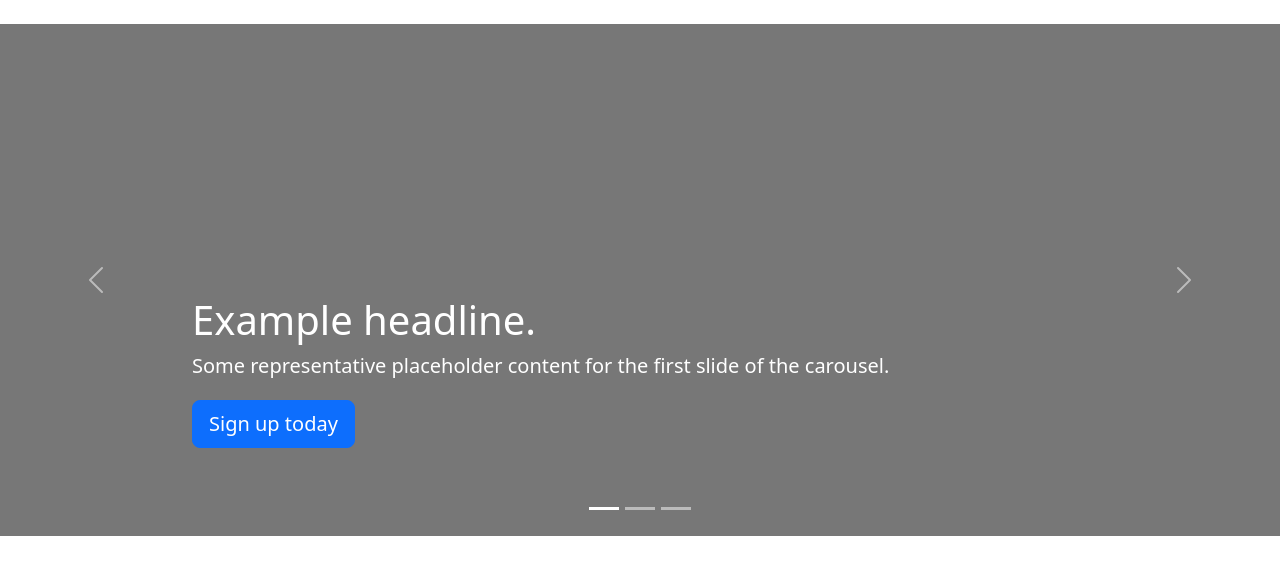
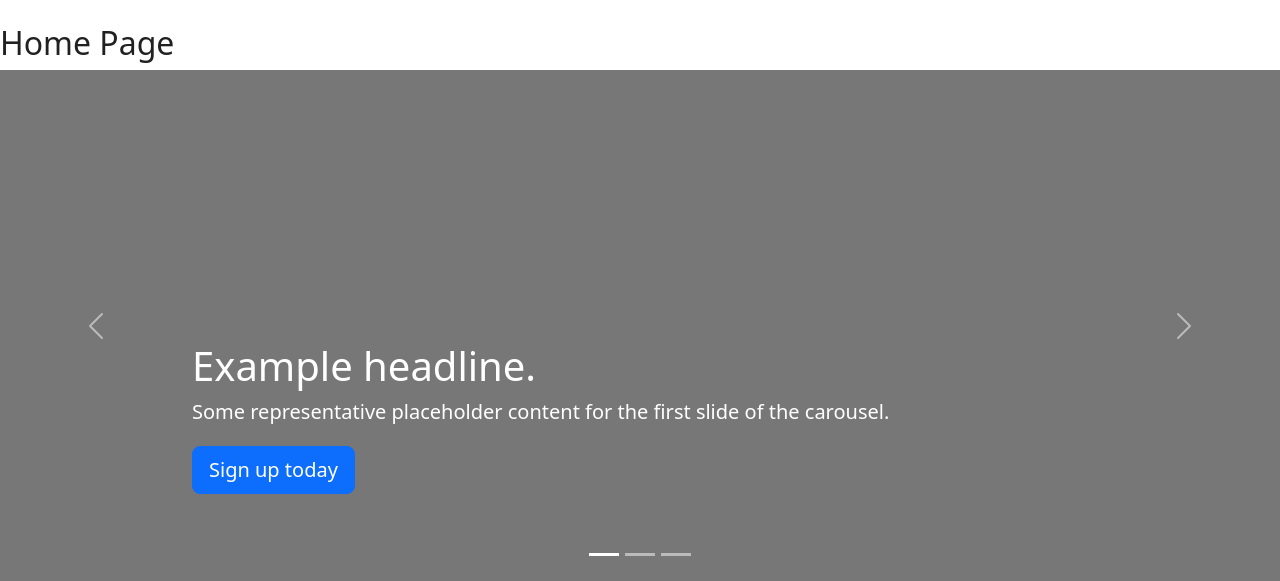
Before and after one commit to Deejs2/ecommerce, a PHP site: page / in a window 1280 px wide. Shown: the part 73-654 px from the top of the page. Run offline with PHP 8.4, Linux system fonts and the light colour scheme.

Commit message:
titled header

```diff
--- a/home.php
+++ b/home.php
@@ -1,4 +1,5 @@
 <main>
+  <h2>Home Page</h2>
 
   <div id="myCarousel" class="carousel slide" data-bs-ride="carousel">
     <div class="carousel-indicators">
```
